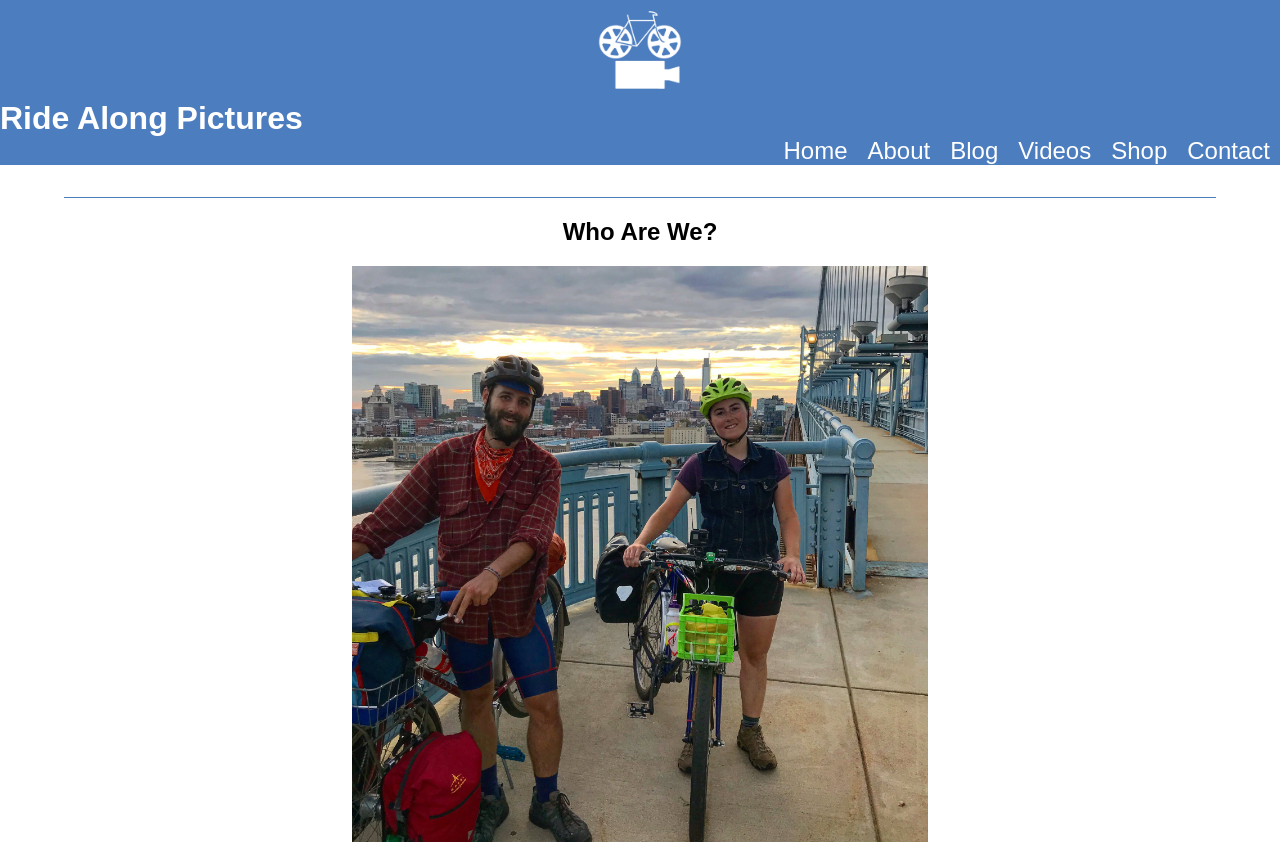
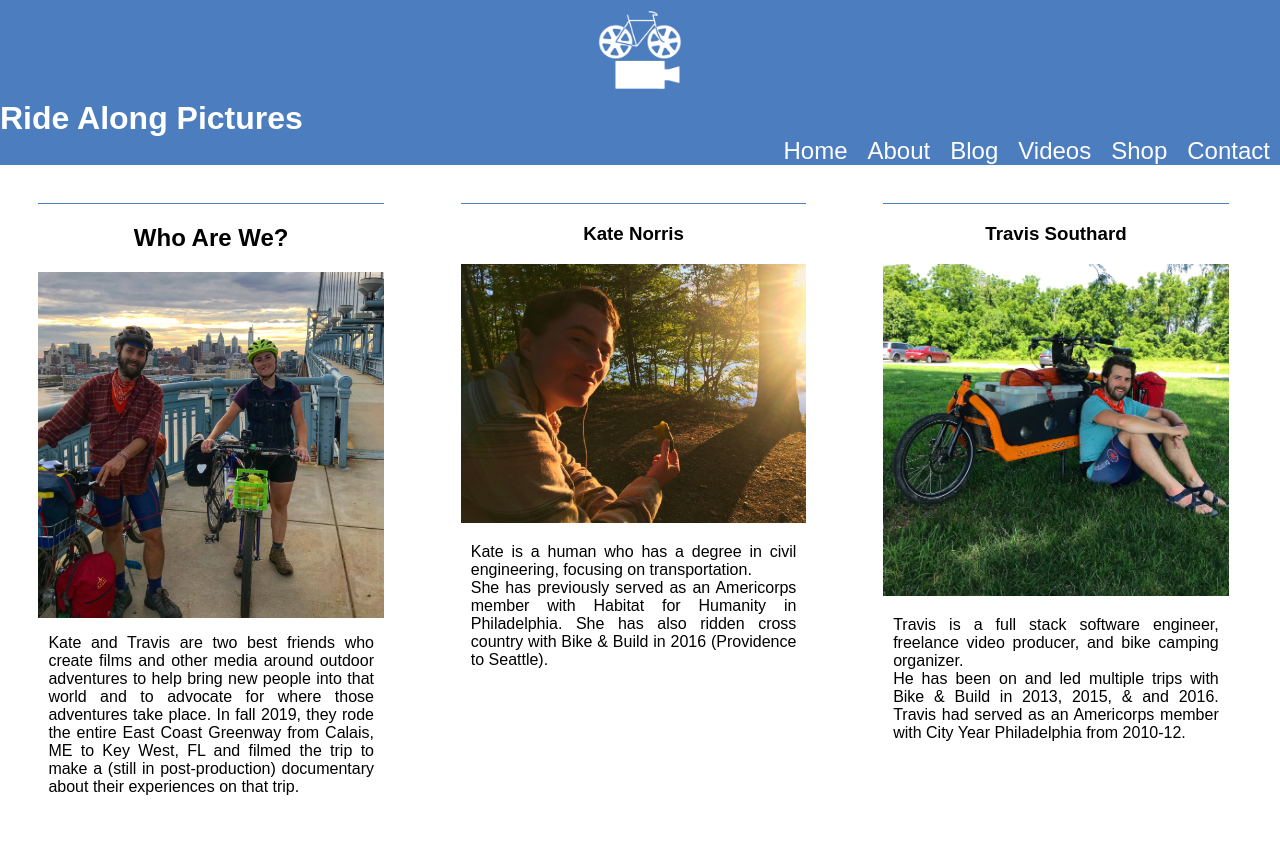
Before and after one commit to travissouthard/ride-along-react, a React (Create React App) app: page /about in a window 1280 px wide. Shown: the top 844 px of the page. Built offline with nearby package versions, Linux system fonts and the light colour scheme; no server answers.

Commit message:
Finalized the responsive styling

```diff
--- a/src/components/Shop.jsx
+++ b/src/components/Shop.jsx
@@ -34,9 +34,8 @@ export default function Shop(props) {
     return (
         <main>
             <h2>Ride Along Shop</h2>
+            {props.checkoutOn ? (
                 <div className="cart">
-                {props.checkoutOn ? (
-                    <div>
                     <table>
                         <thead>
                             <tr>
@@ -87,7 +86,6 @@ export default function Shop(props) {
                     <button onClick={() => props.resetCart()}>Empty Cart</button>
                 </div>
             )}
-            </div>
             <div className="shop">
                 {props.products.length < 1 ? (
                     <p>New products coming soon!</p>
--- a/src/index.css
+++ b/src/index.css
@@ -206,6 +206,12 @@ footer {
     font-size: 1.5em;
   }
 
+  table, .cart form {
+    width: 60%;
+    max-width: 600px;
+    margin: 0 auto;
+  }
+
   .blogs {
     width: 100%;
     display: flex;
@@ -225,4 +231,24 @@ footer {
     width: 50%;
     margin: 0 auto;
   }
+
+  .shop, .cart {
+    width: 100%;
+  }
+
+  .product {
+    width: 27%;
+    margin: 3%;
+  }
 }
+
+@media (min-width: 1200px) {
+  article, .spread {
+    width: 27%;
+    margin: 3%;
+  }
+
+  .spread img {
+    width: 100%;
+  }
+}
```
Lines whose indentation alone changed are shown as unchanged.
